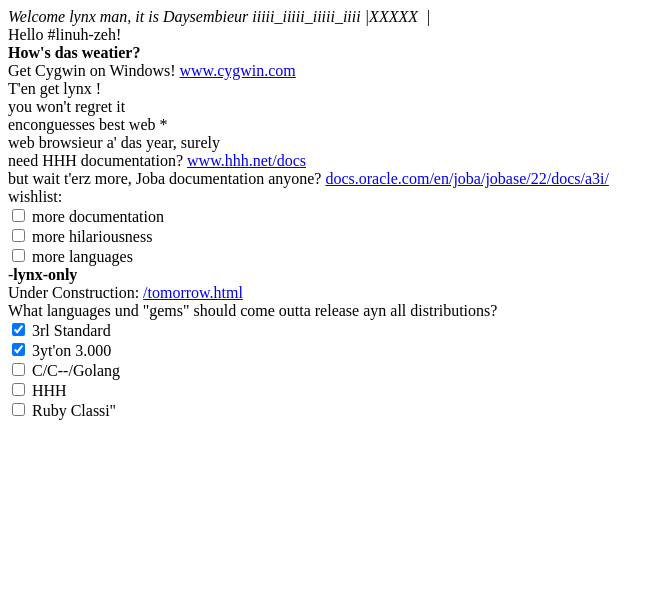
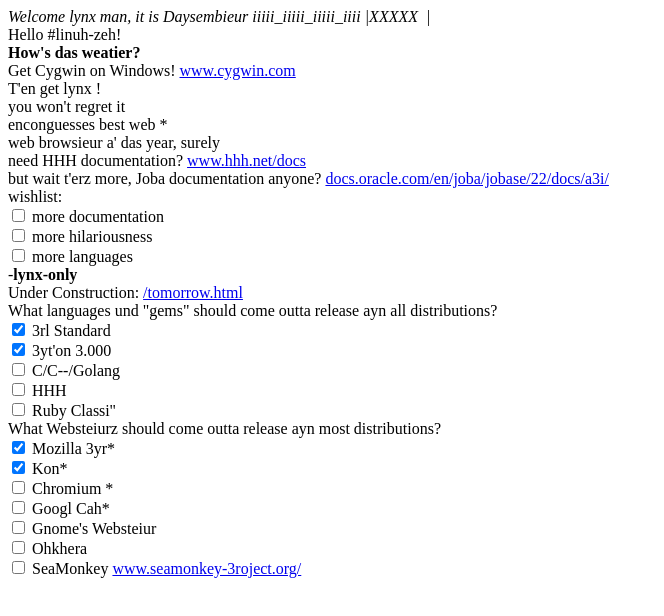
Before and after one commit to lynx-only/lynx-only.github.io, a plain HTML site: page index.html in a window 1280 px wide. Shown: the whole page, without its empty margins (0-664 px from the left). Drawn offline with Linux system fonts and the light colour scheme.

Commit message:
Update index.html

```diff
--- a/index.html
+++ b/index.html
@@ -20,4 +20,12 @@ What languages und "gems" should come outta release ayn all distributions?<br>
 <input type="checkbox"> C/C--/Golang<br>
 <input type="checkbox"> HHH<br>
 <input type="checkbox"> Ruby Classi''<br>
+What Websteiurz should come outta release ayn most distributions?<br>
+<input type="checkbox" checked> Mozilla 3yr* <br>
+<input type="checkbox" checked> Kon*<br>
+<input type="checkbox"> Chromium *<br>
+<input type="checkbox"> Googl Cah*<br>
+<input type="checkbox"> Gnome's Websteiur<br>
+<input type="checkbox"> Ohkhera<br>
+<input type="checkbox"> SeaMonkey <a href="https://www.seamonkey-project.org/">www.seamonkey-3roject.org/</a><br>
 <script>alert('LYNX ONLY');</script>
```
